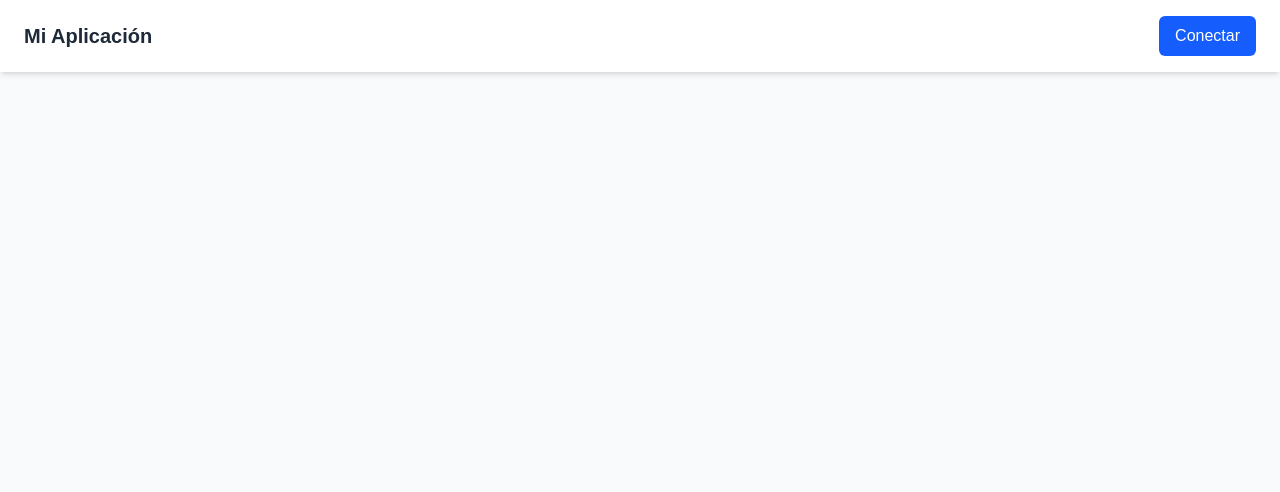
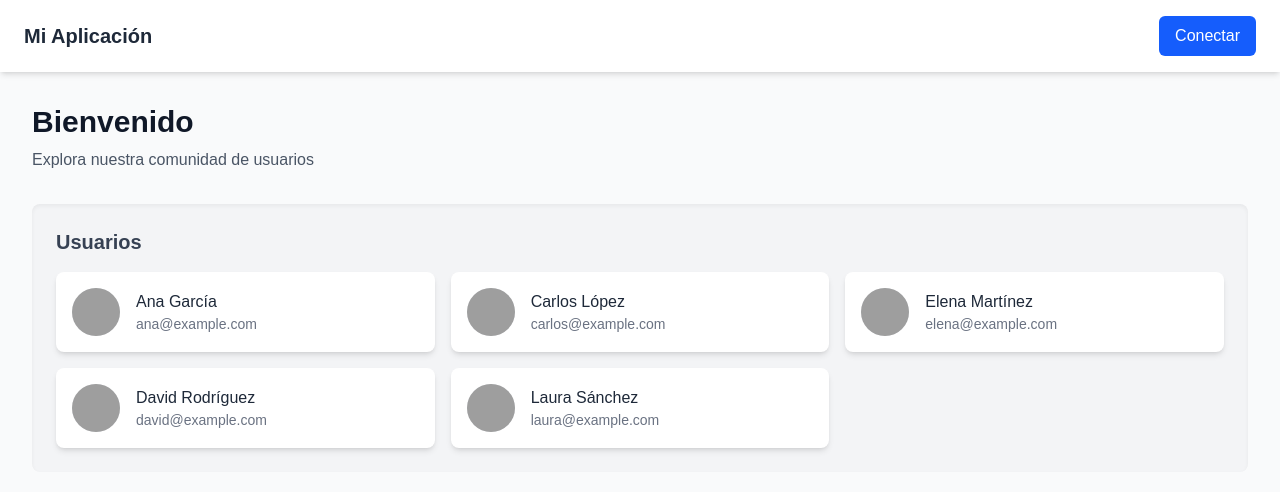
Before and after one commit to codecrypto-academy/pfm-web3-feb25-1, a Next.js app in the folder application/: page / in a window 1280 px wide. Shown: the top 492 px of the page. Built offline with nearby package versions, Linux system fonts and the light colour scheme; grey boxes are pictures that could not be loaded.

Commit message:
Updated Home component with the initial  visual  and prepared to connect to api

```diff
--- a/application/app/page.tsx
+++ b/application/app/page.tsx
@@ -1,3 +1,5 @@
+"use client"
+
 import React, { useState, useEffect } from 'react';
 import type { NextPage } from 'next';
 import Head from 'next/head';
@@ -7,6 +9,40 @@ import { User } from './lib/definition';
 import Image from "next/image";
 
 export default function Home() {
+  const [users, setUsers] = useState<User[]>([]);
+  const [isLoading, setIsLoading] = useState<boolean>(true);
+
+  useEffect(() => {
+    // Simulate API call to fetch users
+    const fetchUsers = async () => {
+      setIsLoading(true);
+      try {
+        // In a real app, you would fetch from an API
+        // const response = await fetch('/api/users');
+        // const data = await response.json();
+
+        // Mock data for demonstration
+        const mockUsers: User[] = [
+          { id: 1, name: 'Ana García', email: 'ana@example.com', avatar: 'https://i.pravatar.cc/150?img=1' },
+          { id: 2, name: 'Carlos López', email: 'carlos@example.com', avatar: 'https://i.pravatar.cc/150?img=2' },
+          { id: 3, name: 'Elena Martínez', email: 'elena@example.com', avatar: 'https://i.pravatar.cc/150?img=3' },
+          { id: 4, name: 'David Rodríguez', email: 'david@example.com', avatar: 'https://i.pravatar.cc/150?img=4' },
+          { id: 5, name: 'Laura Sánchez', email: 'laura@example.com', avatar: 'https://i.pravatar.cc/150?img=5' },
+        ];
+
+        // Simulate network delay
+        setTimeout(() => {
+          setUsers(mockUsers);
+          setIsLoading(false);
+        }, 800);
+      } catch (error) {
+        console.error('Error fetching users:', error);
+        setIsLoading(false);
+      }
+    };
+
+    fetchUsers();
+  }, []);
   return (
     <div className="min-h-screen bg-gray-50">
       <Head>
@@ -16,6 +52,15 @@ export default function Home() {
       </Head>
 
       <Header />
+
+      <main className="max-w-7xl mx-auto py-8 px-4 sm:px-6 lg:px-8">
+        <div className="mb-8">
+          <h1 className="text-3xl font-bold text-gray-900">Bienvenido</h1>
+          <p className="mt-2 text-gray-600">Explora nuestra comunidad de usuarios</p>
+        </div>
+
+        <UserList users={users} isLoading={isLoading} />
+      </main>
     </div>
   );
-}
+};
```
Lines whose indentation alone changed are shown as unchanged.
